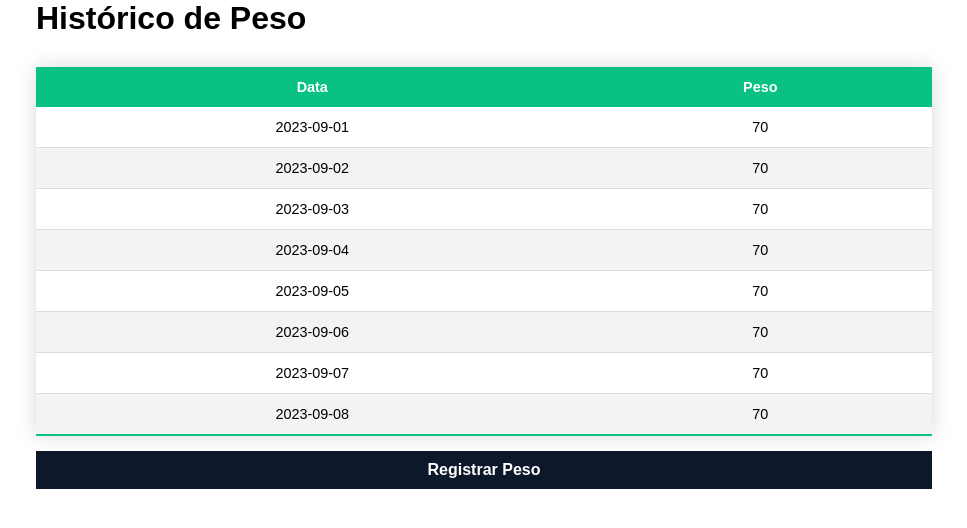
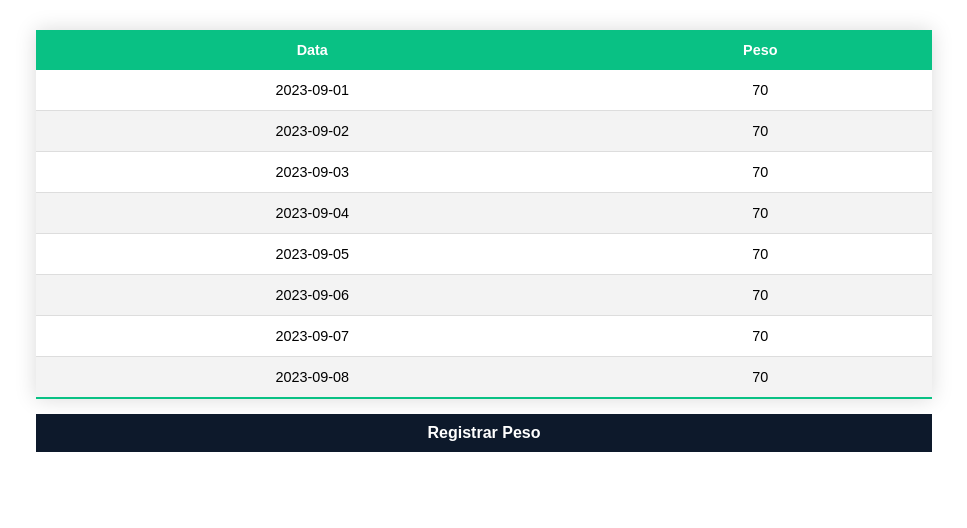
Before and after one commit to deividsilvajs/getting-stronger, a React (Create React App) app: page /#/weight-history in a window 1280 px wide. Shown: the top 528 px of the page, without its empty margins (156-1123 px from the left). Built offline with nearby package versions, Linux system fonts and the light colour scheme.

Commit message:
remoção do WeightHistoryHeader.tsx

```diff
--- a/src/components/WeightHistory/WeightHistoryHeader.tsx
+++ /dev/null
@@ -1,9 +0,0 @@
-const WeightHistoryHeader = () => {
-
-	return (
-		<h1>Histórico de Peso</h1>
-	)
-
-}
-
-export default WeightHistoryHeader
--- a/src/pages/WeightHistory.tsx
+++ b/src/pages/WeightHistory.tsx
@@ -1,4 +1,3 @@
-import WeightHistoryHeader from 'components/WeightHistory/WeightHistoryHeader'
 import WeightHistoryTable from 'components/WeightHistory/WeightHistoryTable'
 import RecordWeightButton from 'components/WeightHistory/RecordWeightButton'
 
@@ -6,7 +5,6 @@ const WeightHistory = () => {
 
 	return (
 		<div className='container'>
-			<WeightHistoryHeader />
 			<WeightHistoryTable />
 			<RecordWeightButton />
 		</div>
```
